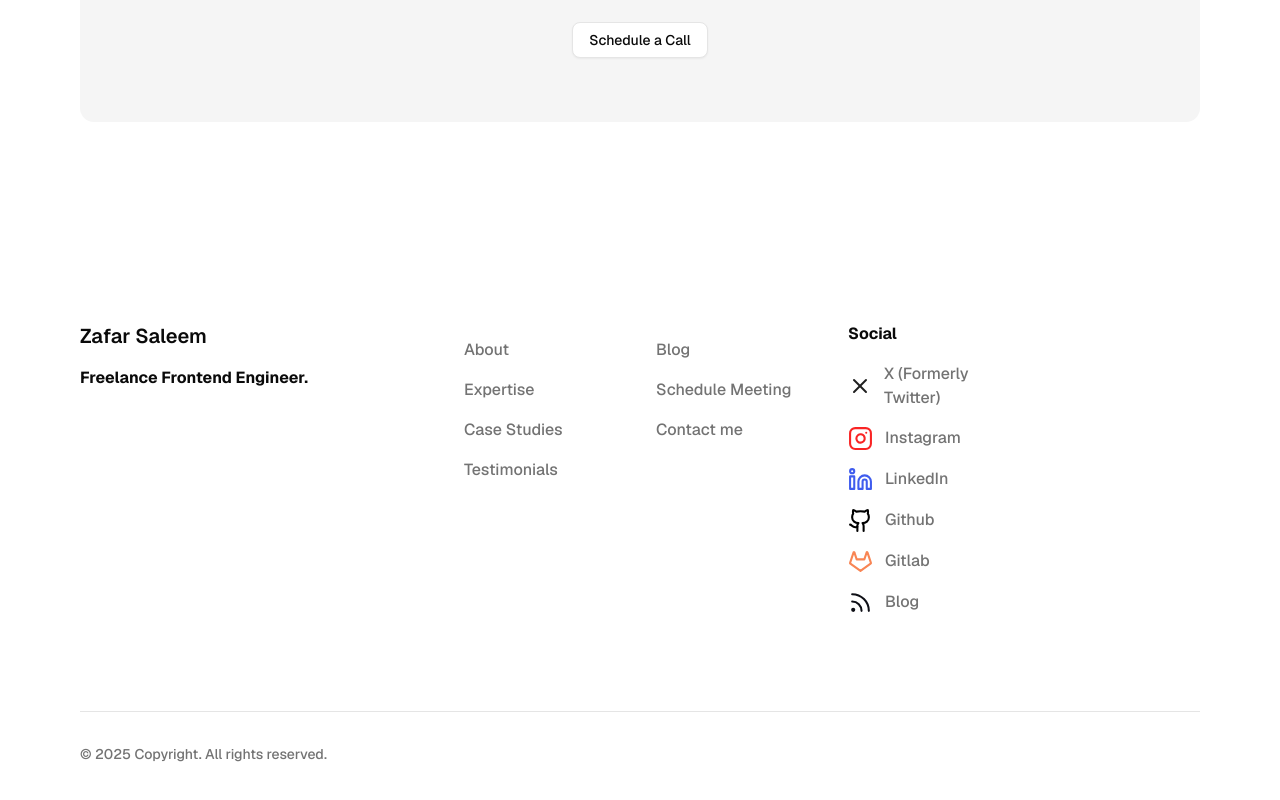
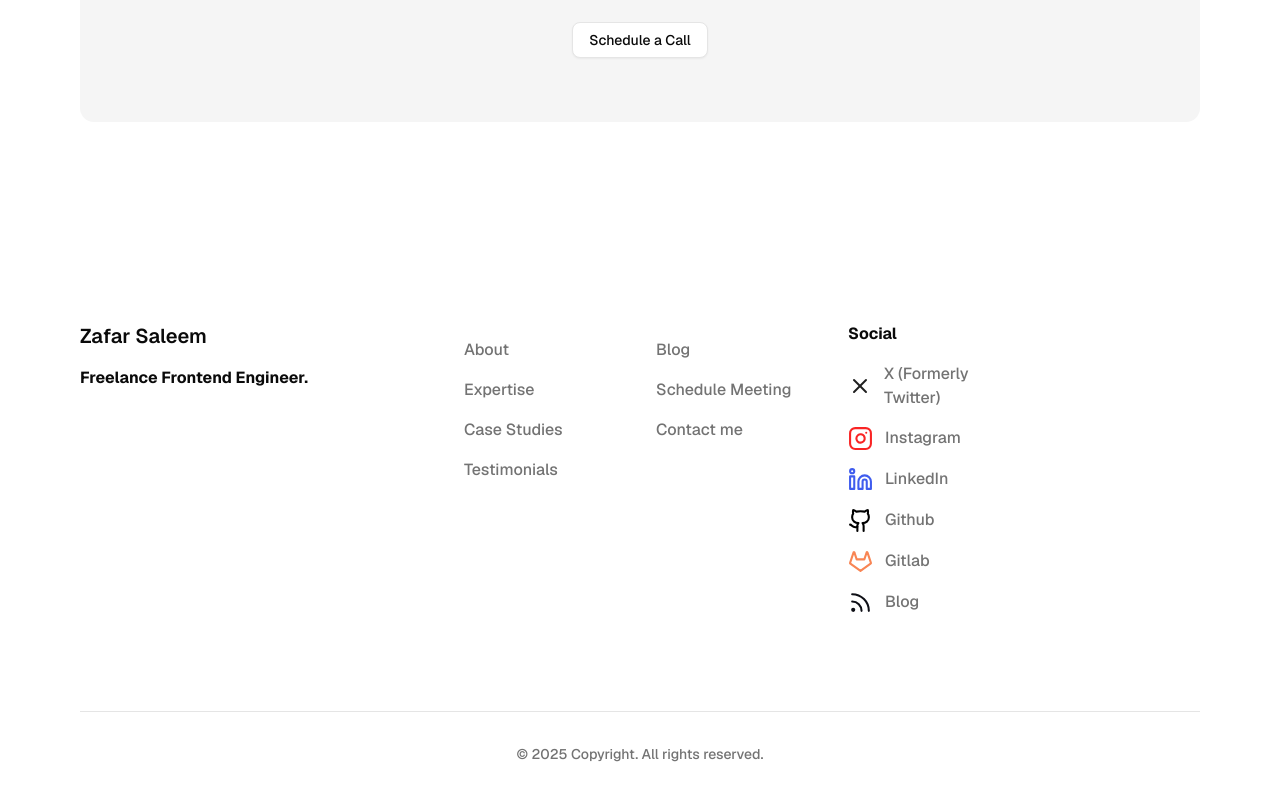
Before and after one commit to zafar-saleem/zafar-saleem.github.io, a Next.js app: page / in a window 1280 px wide. Shown: the part 5078-5878 px from the top of the page. Built offline with nearby package versions, Linux system fonts and the light colour scheme.

Commit message:
fix: centeredcopyright

```diff
--- a/app/components/footer/footer.tsx
+++ b/app/components/footer/footer.tsx
@@ -36,7 +36,7 @@ const Footer = () => {
             ))}
           </div>
           <div className="mt-24 flex flex-col justify-between gap-4 border-t pt-8 text-sm font-medium text-muted-foreground md:flex-row md:items-center">
-            <p>{contents.copyright}</p>
+            <p className="text-center w-full">{contents.copyright}</p>
           </div>
         </footer>
       </div>
```
